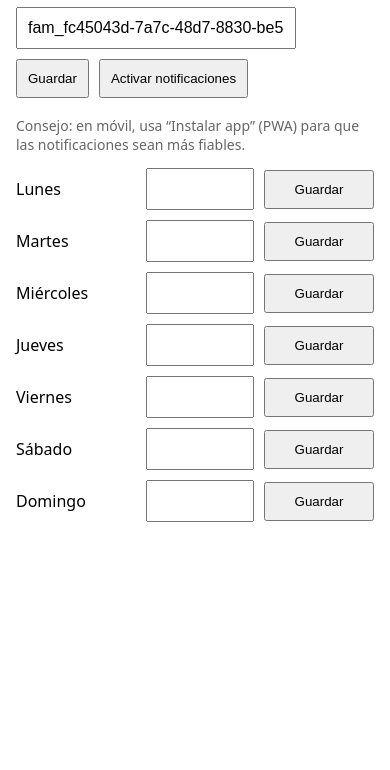
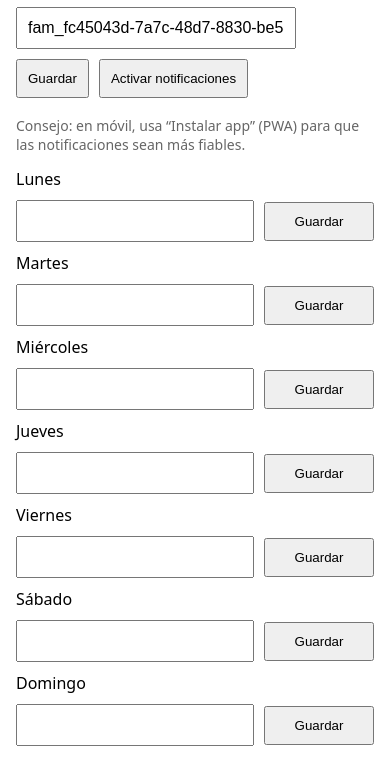
Before and after one commit to NicoCorMar13/notificacion-tiempo-real, a plain HTML site: page index.html in a window 390 px wide. Shown: the part 129-899 px from the top of the page. Before the commit the page ends 844 px from the top, so only its background shows below. Drawn offline with Linux system fonts and the light colour scheme.

Commit message:
act 20.3

```diff
--- a/estilos.css
+++ b/estilos.css
@@ -59,3 +59,18 @@ button {
     color:#666;
     font-size: 14px;
 }
+
+/* Móvil: el día arriba, y debajo input + botón */
+@media (max-width: 600px) {
+  .row {
+    grid-template-columns: 1fr 110px; /* input grande + botón */
+    grid-template-areas:
+      "day day"
+      "input btn";
+    gap: 10px;
+  }
+
+  .row > div:first-child { grid-area: day; }      /* el label (día) */
+  .row input { grid-area: input; width: 100%; }
+  .row button { grid-area: btn; width: 100%; }
+}
```
Also changed, not shown: icono-192.png, icono-512.png.
